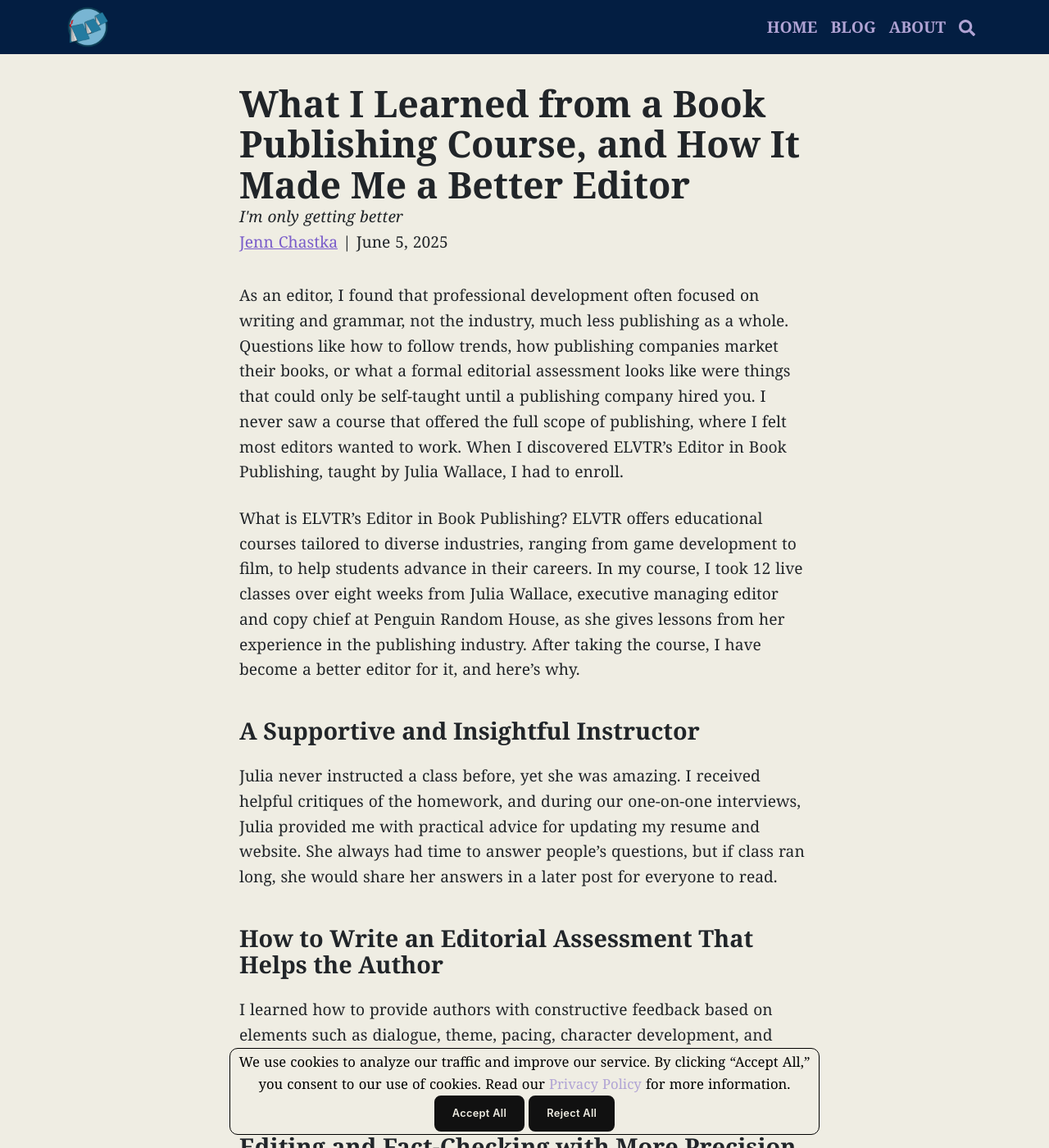
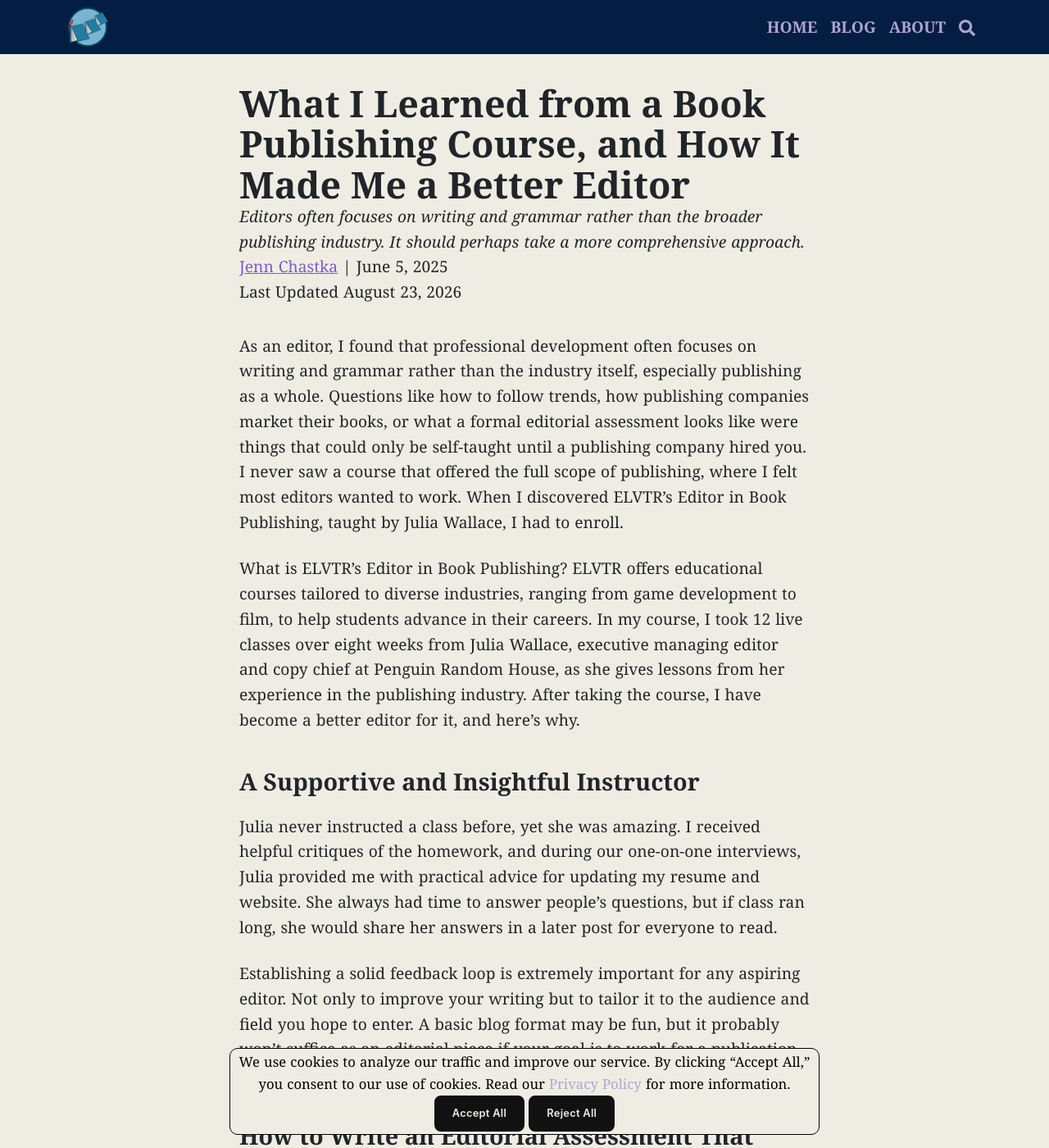
Before and after one commit to CGitHubJ/CGitHubJ.github.io, a Jekyll site: the page built from _posts/2025-06-05-learned-from-course.md, in a window 1280 px wide and 1400 px high. Shown: the whole window at 82% size. Built offline with Jekyll 4.4.1, drawn with Linux system fonts in a browser that asks for light colours; nearby versions of some CDN libraries; some of the changed text lies outside the part shown.

Commit message:
post refinement

```diff
--- a/_posts/2025-06-05-learned-from-course.md
+++ b/_posts/2025-06-05-learned-from-course.md
@@ -2,10 +2,11 @@
 layout: post
 title: What I Learned from a Book Publishing Course, and How It Made Me a Better Editor
 date: 2025-06-05 13:02:00 -0600
+edit_date: 2026-08-23 10:02:00 -0600
 categories: review
 permalink: learned-from-course
 image: /assets/img/2025/learned-from-course.webp
-description: I'm only getting better
+description: Editors often focuses on writing and grammar rather than the broader publishing industry. It should perhaps take a more comprehensive approach.
 keywords:
   - ELVTR
   - Publishing
@@ -15,15 +16,19 @@
   - penguin random house
 ---
 
-As an editor, I found that professional development often focused on writing and grammar, not the industry, much less publishing as a whole. Questions like how to follow trends, how publishing companies market their books, or what a formal editorial assessment looks like were things that could only be self-taught until a publishing company hired you. I never saw a course that offered the full scope of publishing, where I felt most editors wanted to work. When I discovered ELVTR's Editor in Book Publishing, taught by Julia Wallace, I had to enroll.
+As an editor, I found that professional development often focuses on writing and grammar rather than the industry itself, especially publishing as a whole. Questions like how to follow trends, how publishing companies market their books, or what a formal editorial assessment looks like were things that could only be self-taught until a publishing company hired you. I never saw a course that offered the full scope of publishing, where I felt most editors wanted to work. When I discovered ELVTR's Editor in Book Publishing, taught by Julia Wallace, I had to enroll.
 
 What is ELVTR's Editor in Book Publishing? ELVTR offers educational courses tailored to diverse industries, ranging from game development to film, to help students advance in their careers. In my course, I took 12 live classes over eight weeks from Julia Wallace, executive managing editor and copy chief at Penguin Random House, as she gives lessons from her experience in the publishing industry. After taking the course, I have become a better editor for it, and here's why.
 
 ### A Supportive and Insightful Instructor
 Julia never instructed a class before, yet she was amazing. I received helpful critiques of the homework, and during our one-on-one interviews, Julia provided me with practical advice for updating my resume and website. She always had time to answer people's questions, but if class ran long, she would share her answers in a later post for everyone to read.
 
+Establishing a solid feedback loop is extremely important for any aspiring editor. Not only to improve your writing but to tailor it to the audience and field you hope to enter. A basic blog format may be fun, but it probably won’t suffice as an editorial piece if your goal is to work for a publication like *The Wall Street Journal*.
+
 ### How to Write an Editorial Assessment That Helps the Author
 I learned how to provide authors with constructive feedback based on elements such as dialogue, theme, pacing, character development, and more. It wasn't about me providing suggestions, but rather working with the author to help them improve their story.
+
+Going beyond basic criticism and red pen chicken scratch is the holy grail of being a great editor. Being able to break the ice with someone’s several year long journey and suggest tweaks gracefully is a necessary skill all on its own.
 
 ### Editing and Fact-Checking with More Precision
 Focusing on clarity, coherence, consistency, and correctness to ensure that the novel is purposeful and engaging to read. Editing is about exploring the text with intention so that when the book is published, there is no room for errors on the author's behalf.
@@ -31,4 +36,4 @@
 ### Understanding Marketing and Publicity
 Marketing is about getting to know the author and understanding their work so that I can find the right audience to market. From creating social media posts to websites, I can help readers find their favorite authors. A significant lesson I learned from guest speaker Lisa Beech, senior director of publicity at HarperCollins, was never to stop exploring new opportunities for an author's success.
 
-This course gave me the knowledge and confidence to expand my services beyond editing. If you're an author preparing a manuscript, or a publisher looking for a detailed, thoughtful editor, I'd love to work with you. Go to my <a href="https://www.bookenjenn.com/contact">portfolio</a> for more information.
+This course gave me the knowledge and confidence to expand my services beyond editing. If you're an author preparing a manuscript, or a publisher looking for a detailed, thoughtful editor, I'd love to work with you. Go to my <a rel="noopener" target="_blank" href="https://bookenjenn.com/contact">portfolio</a> for more information.
```
